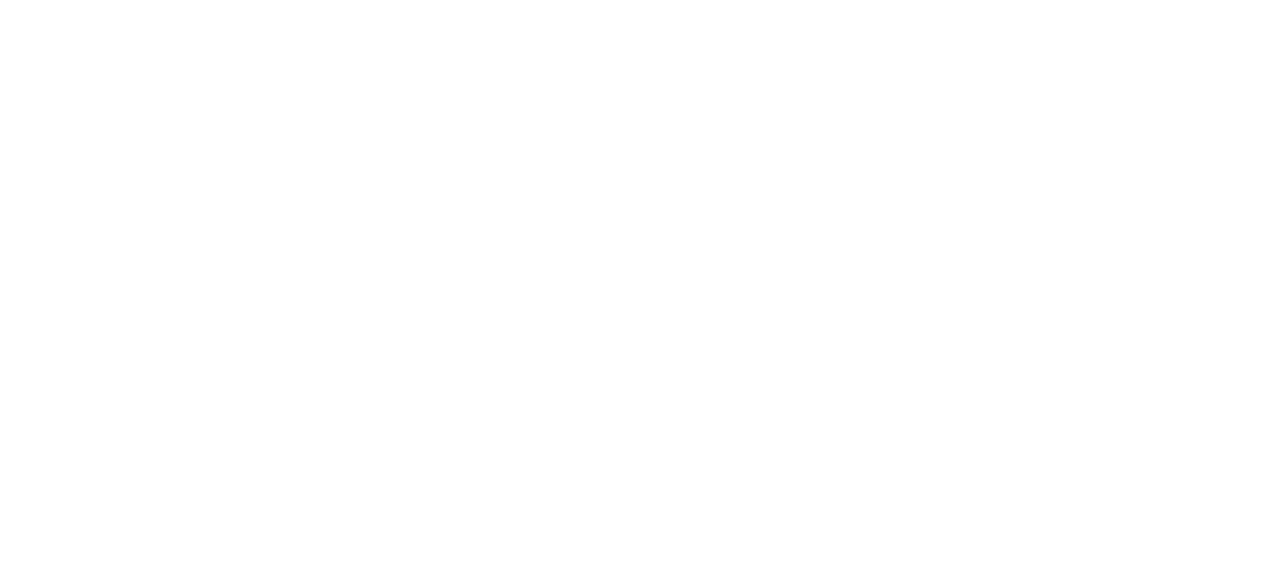
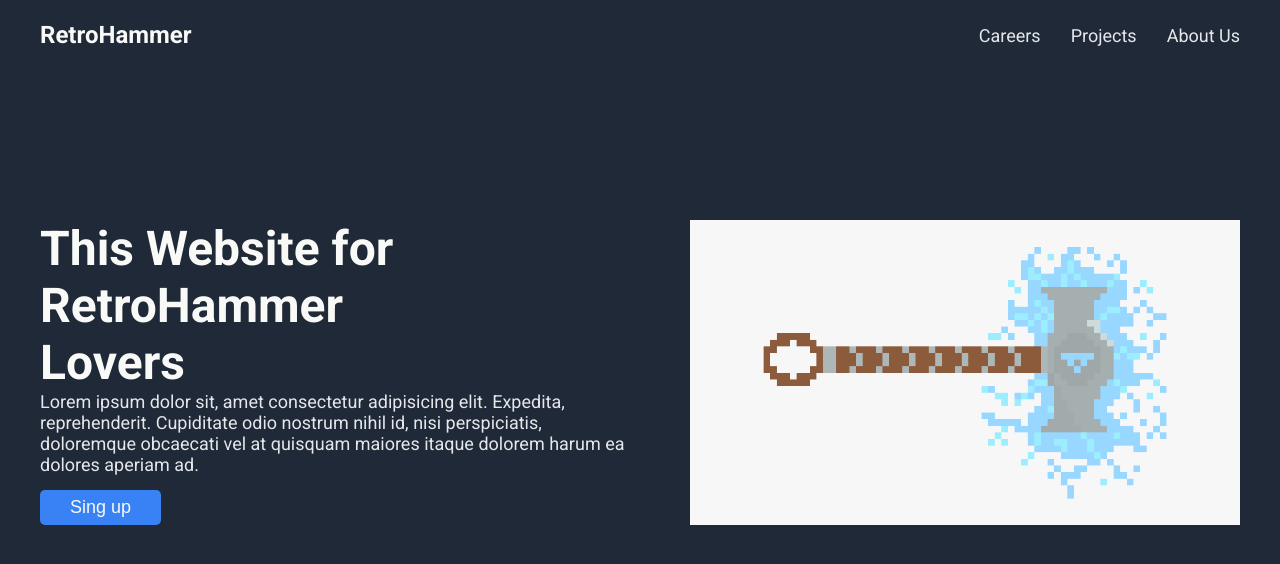
Before and after one commit to iamthanuj/Landing-Page, a plain HTML site: page index.html in a window 1280 px wide. Drawn offline with Linux system fonts and the light colour scheme.

Commit message:
add header section

```diff
--- a/index.html
+++ b/index.html
@@ -1,12 +1,40 @@
 <!DOCTYPE html>
 <html lang="en">
+
 <head>
     <meta charset="UTF-8">
     <meta name="viewport" content="width=device-width, initial-scale=1.0">
     <link rel="stylesheet" href="style.css">
     <title>Landing Page</title>
 </head>
+
 <body>
+    <header>
+        <div class="logo">
+            <p>RetroHammer</p>
+        </div>
+        <nav>
+            <ul>
+                <li><a href="#">Careers</a></li>
+                <li><a href="#">Projects</a></li>
+                <li><a href="#">About Us</a></li>
+            </ul>
+        </nav>
+    </header>
+    <main>
+        <div class="main-one">
+            <div class="main-one-left">
+                <p class="left-main-text">This Website for RetroHammer Lovers</p>
+                <p class="left-sub-text">Lorem ipsum dolor sit, amet consectetur adipisicing elit. Expedita, reprehenderit. Cupiditate odio
+                    nostrum nihil id, nisi perspiciatis, doloremque obcaecati vel at quisquam maiores itaque dolorem
+                    harum ea dolores aperiam ad.</p>
+                <button class="sign-up-btn">Sing up</button>
+            </div>
+            <div class="main-one-right">
+                <img src="images/hammer.png" alt="this is RetroHammer Image">
+            </div>
+        </div>
+    </main>
+</body>
 
-</body>
 </html>
--- a/style.css
+++ b/style.css
@@ -0,0 +1,86 @@
+@import url("https://fonts.googleapis.com/css2?family=Epilogue:wght@500;700&family=Press+Start+2P&family=Roboto:ital,wght@0,400;0,500;0,700;0,900;1,300&family=Signika:wght@400;500;700&display=swap");
+
+* {
+  padding: 0;
+  margin: 0;
+  box-sizing: border-box;
+}
+
+body {
+  background-color: #1f2937;
+  font-family: "Roboto", sans-serif;
+}
+
+header {
+  max-width: 1200px;
+  display: flex;
+  justify-content: space-between;
+  margin: 0 auto;
+  height: 70px;
+  align-items: center;
+}
+
+.logo {
+  color: #f9faf8;
+  font-size: 24px;
+  font-weight: bold;
+}
+
+nav ul {
+  display: flex;
+  font-size: 18px;
+  list-style: none;
+  gap: 30px;
+}
+
+nav ul li a {
+  text-decoration: none;
+  color: #e5e7eb;
+}
+
+main {
+  display: flex;
+  max-width: 1200px;
+  justify-content: space-between;
+  margin: 0 auto;
+}
+
+.main-one {
+  display: flex;
+  margin-top: 150px;
+  width: 100%;
+  justify-content: space-between;
+}
+
+.left-main-text {
+  font-size: 48px;
+  color: #f9faf8;
+  font-weight: bolder;
+  max-width: 400px;
+}
+
+.left-sub-text {
+  font-size: 18px;
+  color: #e5e7eb;
+  max-width: 600px;
+}
+
+.sign-up-btn {
+  font-size: 18px;
+  background-color: #3882f6;
+  color: #f9faf8;
+  border: none;
+  padding: 7px 30px;
+  border-radius: 5px;
+  margin-top: 15px;
+}
+
+.main-one-right {
+  width: 550px;
+}
+
+.main-one-right img {
+  width: 100%;
+  height: 100%;
+  object-fit: cover;
+}
```
Also changed, not shown: images/hammer.png (added).
